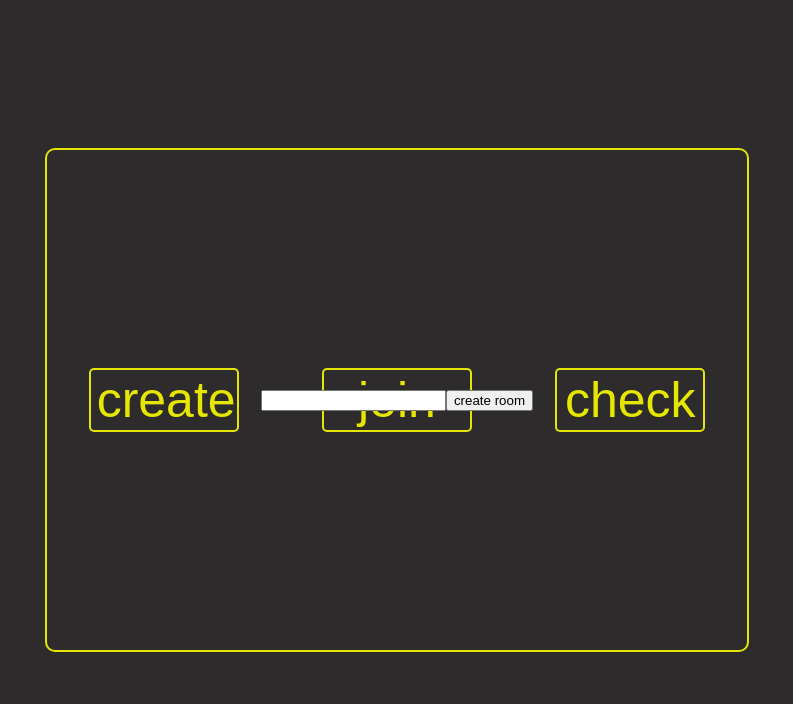
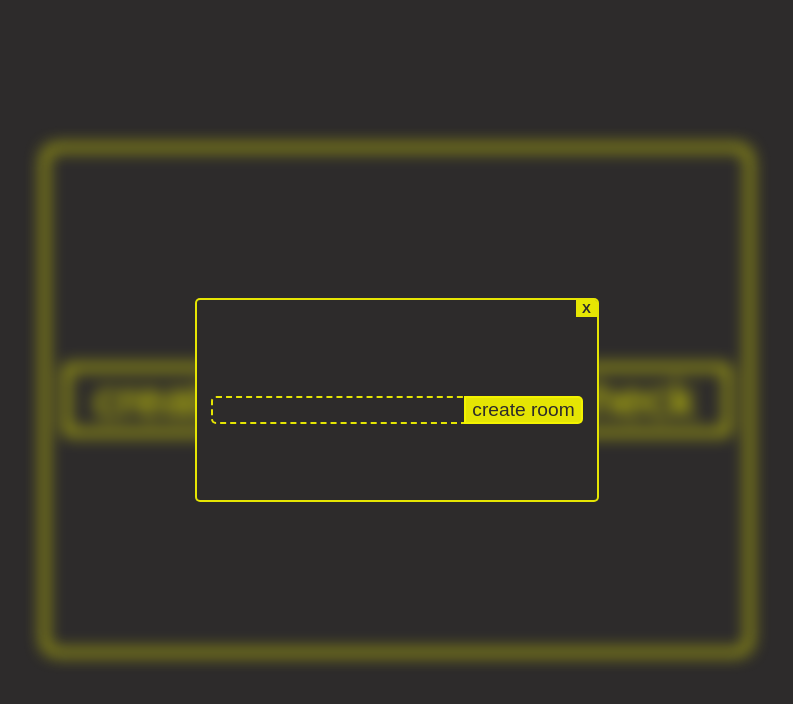
Before and after one commit to ad1tya-v3rma/group-chat, an Angular app in the folder ui/: page /home in a window 1280 px wide. Both pictures are taken after a click on the button "create". Shown: the top 704 px of the page, without its empty margins (243-1036 px from the left). Built offline with nearby package versions, Linux system fonts and the light colour scheme; no server answers.

Commit message:
home screen UI changes

```diff
--- a/ui/src/app/chat/chat.component.html
+++ b/ui/src/app/chat/chat.component.html
@@ -1,5 +1,4 @@
 <section>
-  <button (click) = joinRoom()>join room</button>
 <div>
   <div class="message-container">
     <div *ngFor = "let str of messages">
--- a/ui/src/app/chat/chat.component.scss
+++ b/ui/src/app/chat/chat.component.scss
@@ -0,0 +1,6 @@
+section
+{
+  background: rgba(5, 88, 30, 0.92);
+  height: 100%;
+  width: 100%;
+}
--- a/ui/src/app/home/home.component.html
+++ b/ui/src/app/home/home.component.html
@@ -1,23 +1,37 @@
 <section>
-  <div class="option-container">
+  <div #options class="option-container" [style.pointer-events]="isDisabled ? 'none' : 'auto'" [style.filter]="isDisabled ? 'blur(8px)' : 'blur(0)'">
     <button class="option" (click)='toggle("create")'>create</button>
     <button class="option" (click)='toggle("join")'>join</button>
     <button class="option" (click)='toggle("check")'>check</button>
   </div>
 
-  <div *ngIf = "active == 'create'" class='room-modal'>
+  <div *ngIf="active == 'create'" class='dialog'>
+    <div class="dialog-action">
+      <button class="close-btn" (click)="close()">X</button>
+    </div>
+    <div class="dialog-body">
       <input type="text" [(ngModel)]="param">
       <button (click)=createRoom()>create room</button>
     </div>
-  <div *ngIf = "active == 'join'" class='room-modal'>
+  </div>
+  <div *ngIf="active == 'join'" class='dialog'>
+    <div class="dialog-action">
+      <button class="close-btn" (click)="close()">X</button>
+    </div>
+    <div class="dialog-body">
       <input type="text" [(ngModel)]="param">
       <button (click)=joinRoom()>join</button>
     </div>
-  <div *ngIf = "active == 'check'" class='room-modal'>
+  </div>
+  <div *ngIf="active == 'check'" class='dialog'>
+    <div class="dialog-action">
+      <button class="close-btn" (click)="close()">X</button>
+    </div>
+    <div class="dialog-body">
       <input type="text" [(ngModel)]="param">
       <button (click)=check()>check</button>
     </div>
-
+  </div>
   <div *ngIf="result !== ''" class="result">
     <h1>{{result}}</h1>
   </div>
--- a/ui/src/app/home/home.component.scss
+++ b/ui/src/app/home/home.component.scss
@@ -6,32 +6,98 @@ section
   display: flex;
   align-items: center;
   justify-content: center;
+  transition: all 2s ease-in-out;
 }
 
 .option-container{
   background: rgba(45, 43, 43, 1);
-  border: 2px solid rgba(244, 244, 0, 0.93);
-  border-radius: 10px;
+  border: 5px solid rgba(244, 244, 0, 0.93);
+  border-radius: 15px;
   height: 500px;
   width: 700px;
   display: flex;
   align-items: center;
   justify-content: space-around;
+  transition: filter 0.2s ease-in-out;
+
 }
 
 .option
 {
   background: rgba(45, 43, 43, 1);
-  border: 2px solid rgba(244, 244, 0, 0.93);
+  border: 5px solid rgba(244, 244, 0, 0.93);
   border-radius: 5px;
   font-size: 50px;
   color: rgba(244, 244, 0, 0.93);
-  width: 150px;
+  width: 200px;
   text-align: center;
   cursor: pointer;
 }
 
-.room-modal
+.dialog
 {
   position: absolute;
+  height: 200px;
+  width: 400px;
+  display: flex;
+  flex-direction: column;
+  background: rgba(45, 43, 43, 1);
+  border: 2px solid rgba(244, 244, 0, 0.93);
+  border-radius: 5px;
 }
+
+.dialog-action
+{
+  display: block;
+  height: 20px;
+  width: 100%;
+}
+
+.close-btn
+{
+  float: right;
+  outline: none;
+  color: rgba(45, 43, 43, 1);
+  background: rgba(244, 244, 0, 0.93);
+  border: 0;
+  border-radius: 0px 2px 0 0;
+  margin: 0;
+  font-weight: 800;
+}
+
+.dialog-body
+{
+  height: 180px;
+  display: flex;
+  align-items: center;
+  justify-content: center;
+}
+
+input
+{
+  outline: none;
+  text-align: center;
+  border:2px dashed rgba(244, 244, 0, 0.93);
+  border-radius: 5px 0 0 5px;
+  color: rgba(244, 244, 0, 0.93);
+  background: rgba(45, 43, 43, 1);
+  font-size: larger;
+  border-right : none;
+}
+.dialog-body>button
+{
+  outline: none;
+  background: rgba(244, 244, 0, 0.93);
+  color: rgba(45, 43, 43, 1);
+  font-size: larger;
+  border: 2px solid rgba(244, 244, 0, 0.93);
+  border-radius: 0 5px 5px 0;
+}
+
+.result
+{
+  position: absolute;
+  top: 0;
+  color: rgba(244, 244, 0, 0.93);
+  background: rgba(45, 43, 43, 1);
+}
--- a/ui/src/app/home/home.component.ts
+++ b/ui/src/app/home/home.component.ts
@@ -1,4 +1,4 @@
-import {Component} from '@angular/core';
+import {Component, ElementRef, QueryList, ViewChild, ViewChildren} from '@angular/core';
 import {ChatService} from "../service/chat.service";
 import {Router} from "@angular/router";
 
@@ -12,6 +12,13 @@ export class HomeComponent {
   active : string ='';
   result: string ='';
 
+  @ViewChild('options')
+  option! : ElementRef
+
+  @ViewChildren('dialog')
+  dialog! : QueryList<ElementRef>
+  isDisabled: boolean = false;
+
   constructor(private chatService : ChatService, private router : Router) {
   }
   joinRoom(): void {
@@ -21,6 +28,7 @@ export class HomeComponent {
 
   toggle(modal: string) {
     this.active = modal;
+    this.isDisabled = !this.isDisabled
   }
 
   async createRoom() {
@@ -30,4 +38,12 @@ export class HomeComponent {
   async check() {
     this.result = await this.chatService.check(this.param).then(response => {return response.message})
   }
+
+  close()
+  {
+    this.active = '';
+    this.isDisabled = !this.isDisabled
+    this.result = '';
+  }
+
 }
--- a/ui/src/styles.scss
+++ b/ui/src/styles.scss
@@ -6,3 +6,7 @@ html, body
   margin: 0;
   padding: 0;
 }
+button
+{
+  cursor: pointer;
+}
```
Lines whose indentation alone changed are shown as unchanged.
